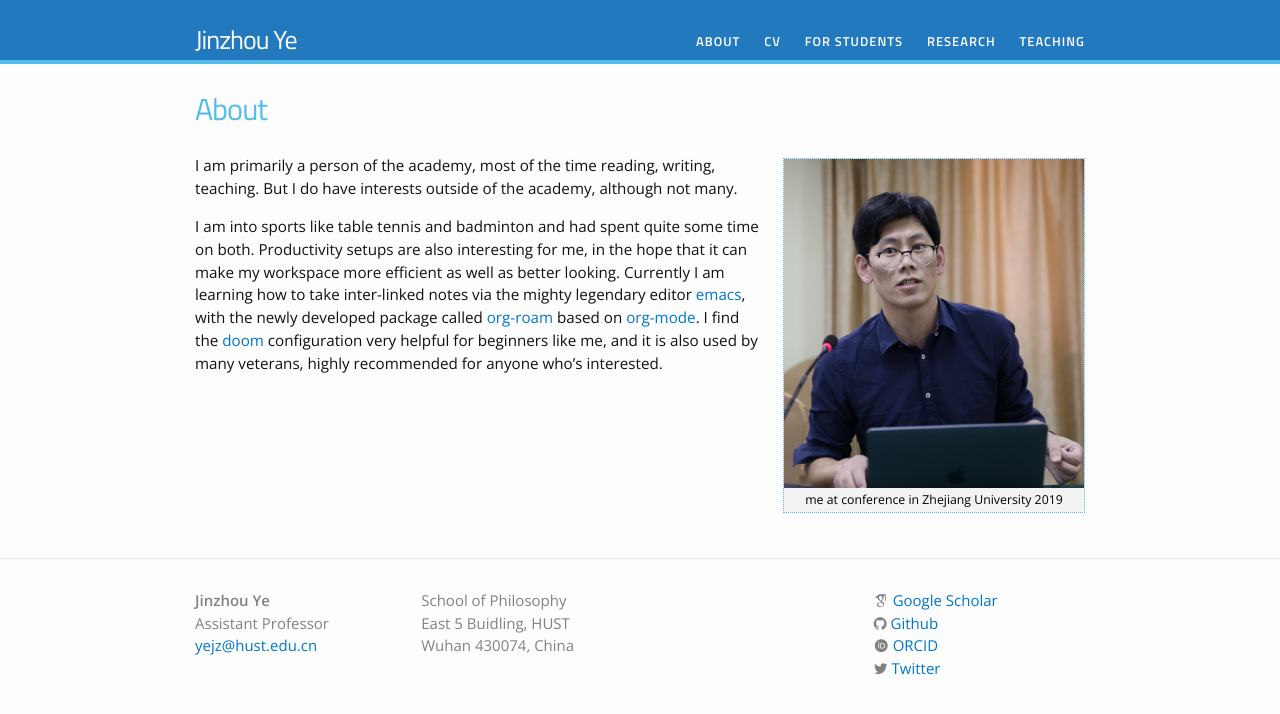
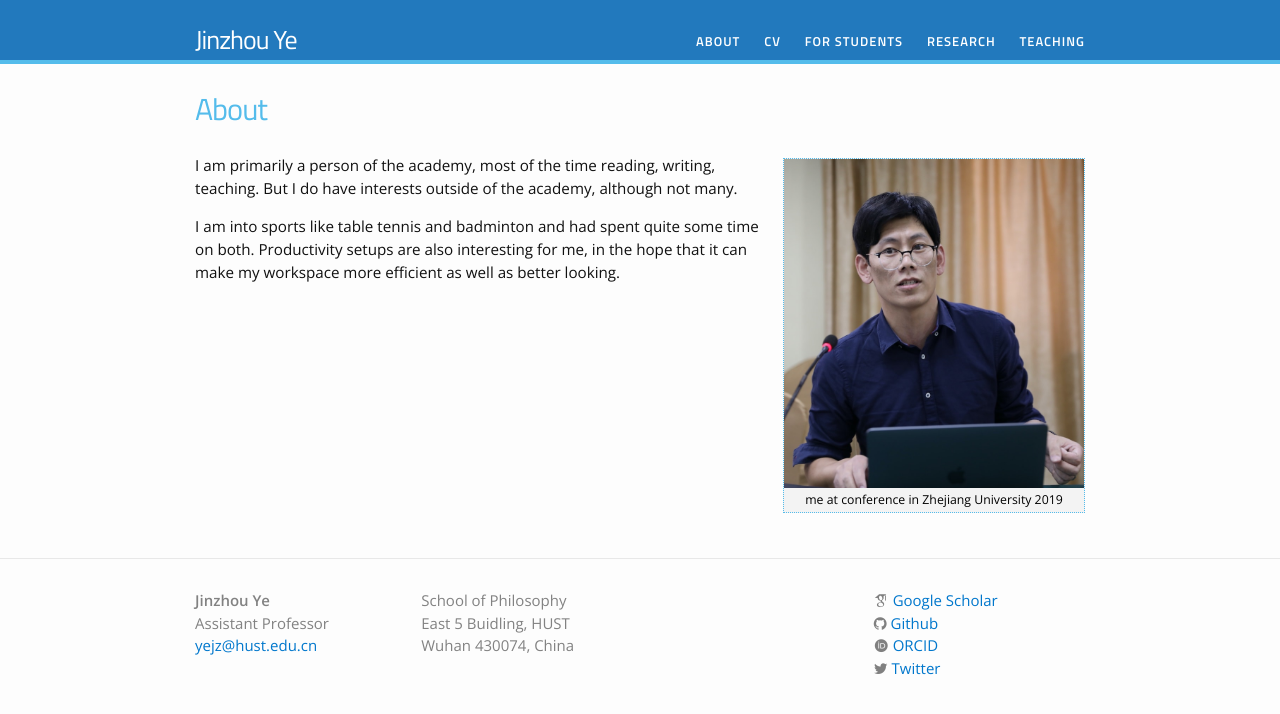
Before and after one commit to yejzh/yejzh.github.io, a Jekyll site: the page built from about.md, in a window 1280 px wide. Shown: the top 714 px of the page. Built offline with Jekyll 4.4.1, drawn with Linux system fonts in a browser that asks for light colours; nearby versions of some CDN libraries; some web fonts are replaced.

Commit message:
Update about.md

```diff
--- a/about.md
+++ b/about.md
@@ -9,4 +9,4 @@ permalink: /about/
 I am primarily a person of the academy, most of the time reading, writing, teaching. But I do have interests outside of the academy, although not many.
 
 
-I am into sports like table tennis and badminton and had spent quite some time on both. Productivity setups are also interesting for me, in the hope that it can make my workspace more efficient as well as better looking. Currently I am learning how to take inter-linked notes via the mighty legendary editor [emacs](https://www.gnu.org/software/emacs), with the newly developed package called [org-roam](https://github.com/org-roam/org-roam) based on [org-mode](https://orgmode.org). I find the [doom](https://github.com/hlissner/doom-emacs) configuration very helpful for beginners like me, and it is also used by many veterans, highly recommended for anyone who's interested.
+I am into sports like table tennis and badminton and had spent quite some time on both. Productivity setups are also interesting for me, in the hope that it can make my workspace more efficient as well as better looking.
```
